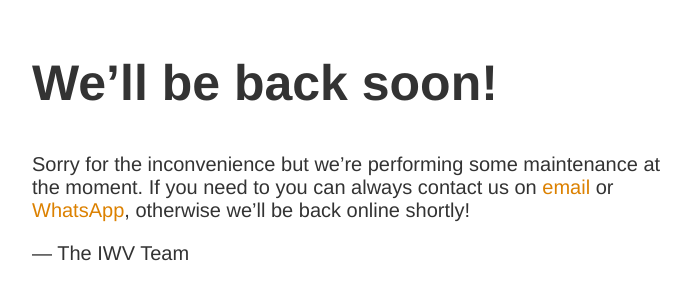
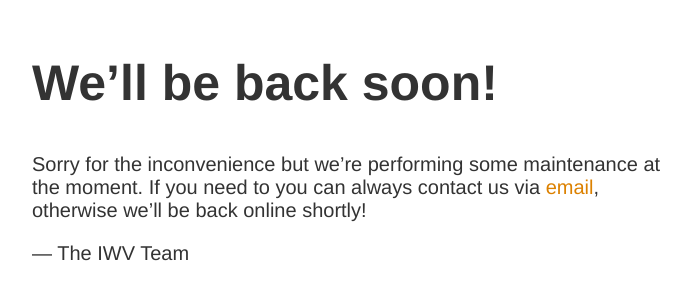
Before and after one commit to soulforsoup/iwvb2bfruits, a plain HTML site: page index.html in a window 1280 px wide. Shown: the part 146-446 px from the top of the page, without its empty margins (283-974 px from the left). Drawn offline with Linux system fonts and the light colour scheme.

Commit message:
Update index.html

```diff
--- a/index.html
+++ b/index.html
@@ -12,7 +12,7 @@
 <article>
     <h1>We&rsquo;ll be back soon!</h1>
     <div>
-        <p>Sorry for the inconvenience but we&rsquo;re performing some maintenance at the moment. If you need to you can always contact us on <a href="mailto:fresh@iwantveggies.com">email</a> or <a href="https://api.whatsapp.com/send/?phone=6587680491&text&type=phone_number&app_absent=0">WhatsApp</a>, otherwise we&rsquo;ll be back online shortly!</p>
+        <p>Sorry for the inconvenience but we&rsquo;re performing some maintenance at the moment. If you need to you can always contact us via <a href="mailto:fresh@iwantveggies.com">email</a>, otherwise we&rsquo;ll be back online shortly!</p>
         <p>&mdash; The IWV Team</p>
     </div>
 </article>
```
